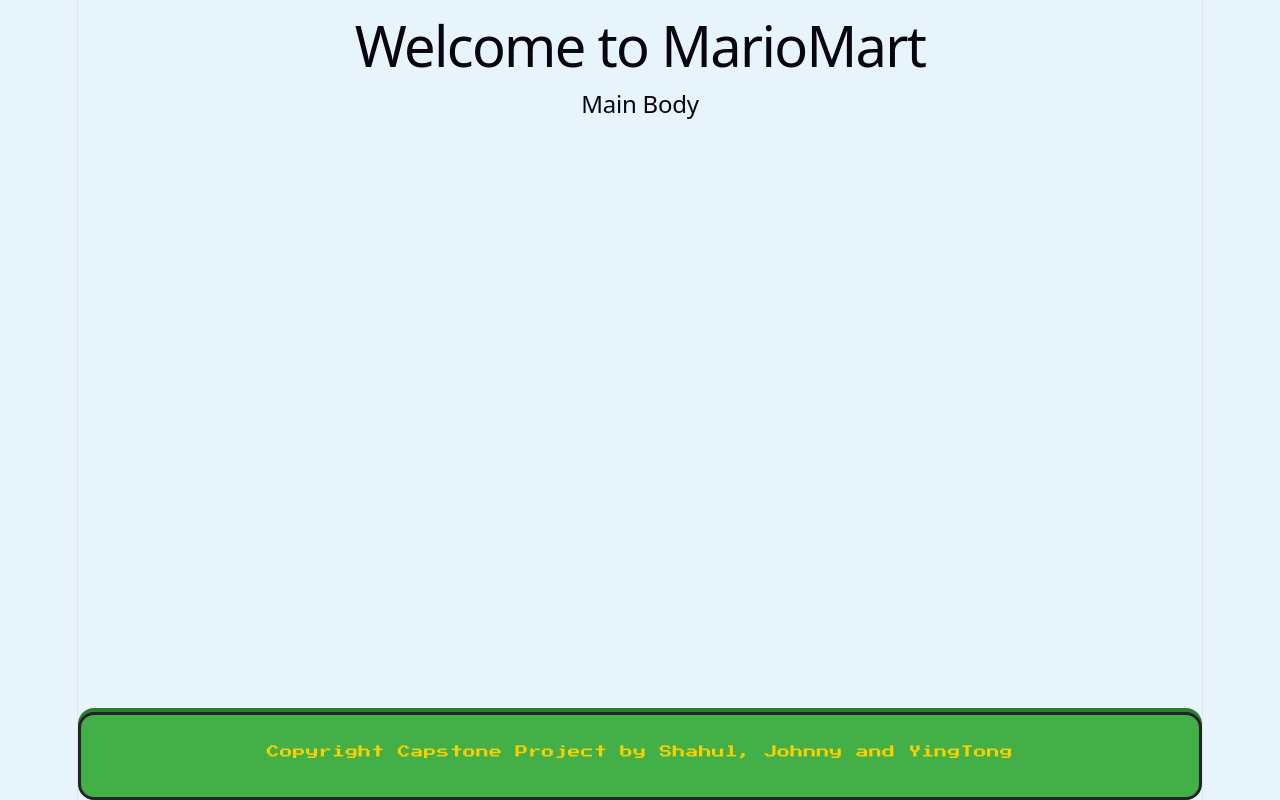
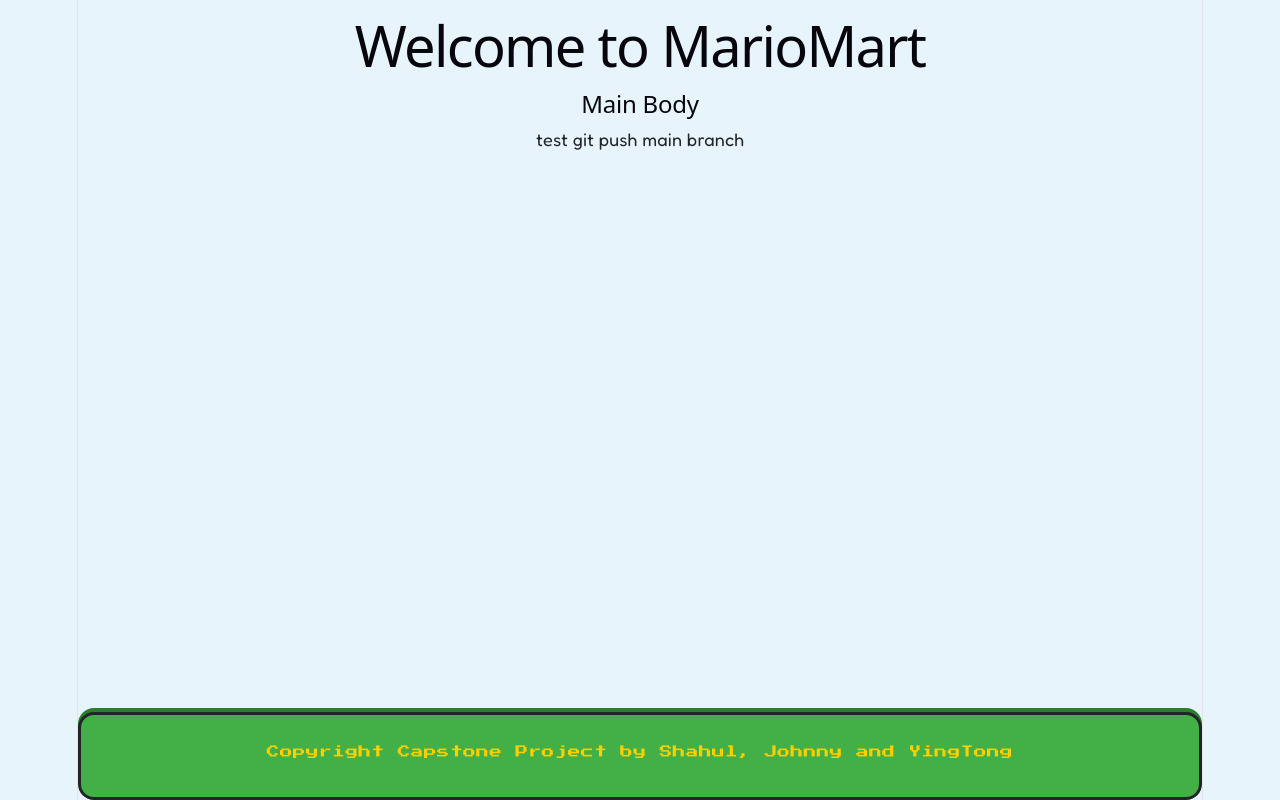
Before and after one commit to shasulmedia-ghub/MarioMart, a React (Vite) app: page / in a window 1280 px wide. Built offline with nearby package versions, Linux system fonts and the light colour scheme.

Commit message:
add App.jsx

```diff
--- a/src/App.jsx
+++ b/src/App.jsx
@@ -9,6 +9,7 @@ function App() {
     <h1>Welcome to MarioMart</h1>
 
     <h2>Main Body</h2>
+    <p>test git push main branch</p>
 
     <footer className="mario-footer">
       <p className="mario-footer-credits">Copyright Capstone Project by Shahul, Johnny and YingTong</p>
```
